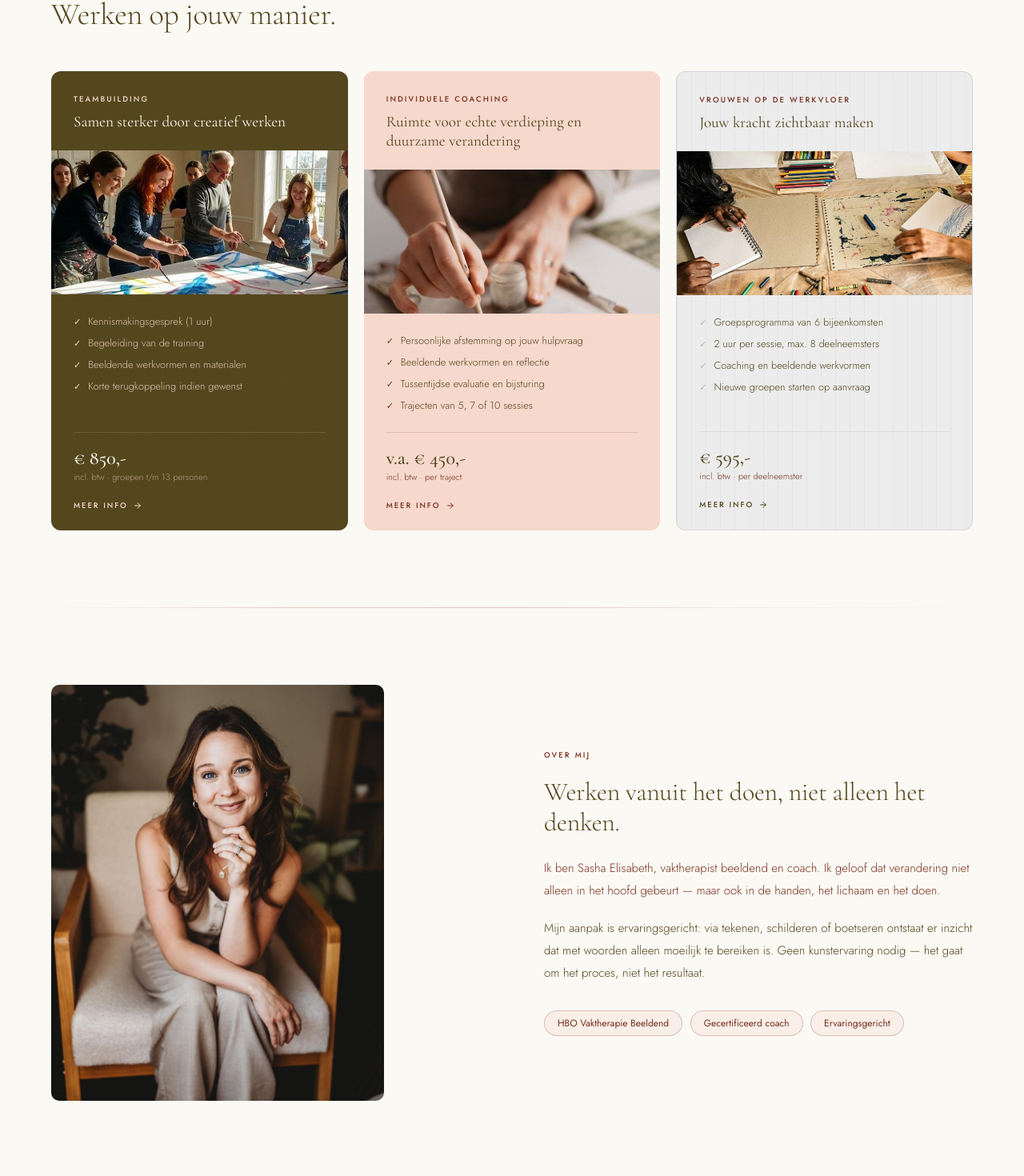
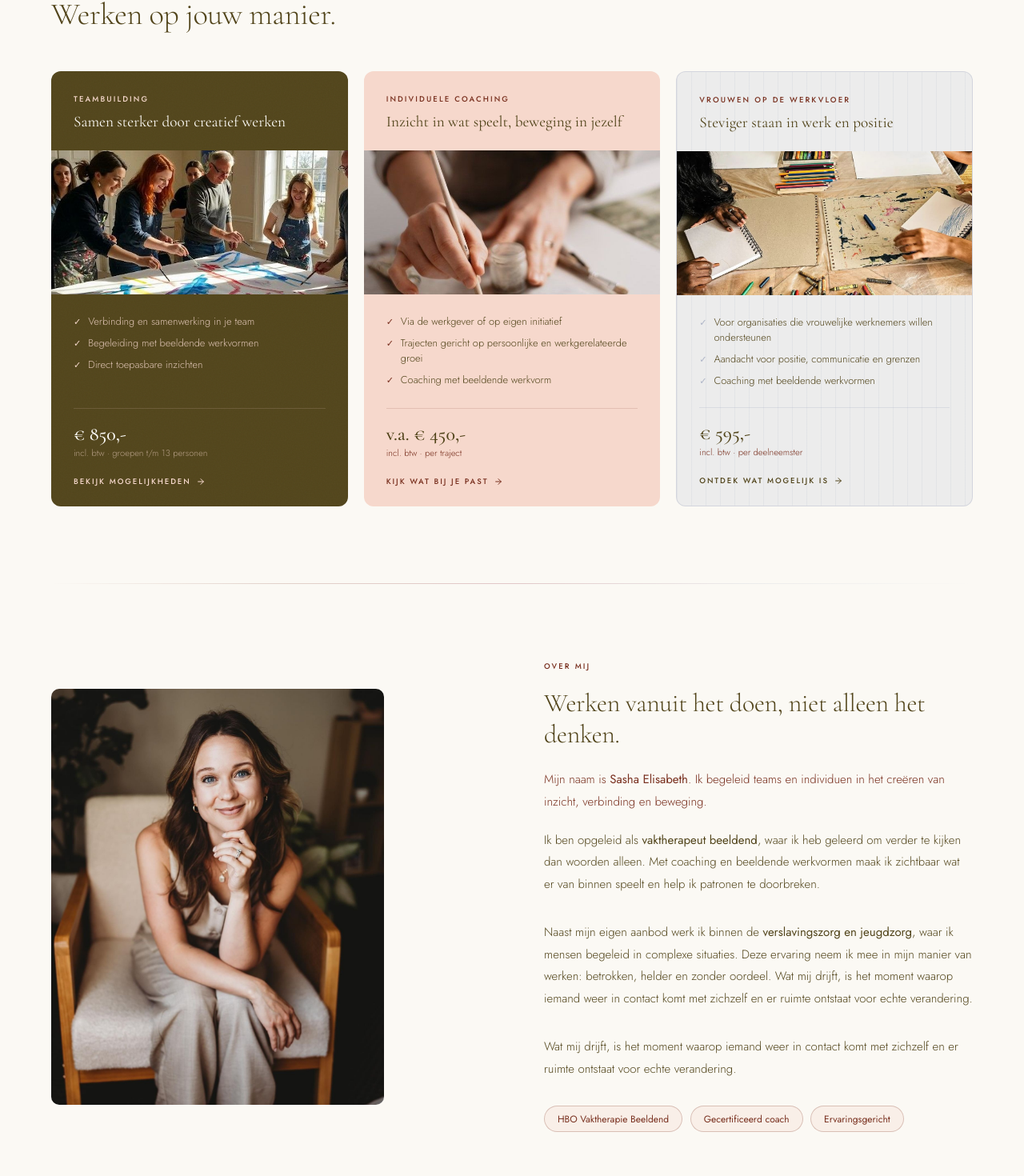
Before and after one commit to SashaElisabeth/website, a Next.js app: page / in a window 1280 px wide. Shown: the part 940-2410 px from the top of the page at 80% size. Built offline with nearby package versions, Linux system fonts and the light colour scheme.

Commit message:
Refactor main page text changes

```diff
--- a/src/app/page.tsx
+++ b/src/app/page.tsx
@@ -73,8 +73,8 @@ export default async function Home({ searchParams }: { searchParams: Promise<{ s
               color: "rgba(247,239,210,0.7)",
               maxWidth: "360px", marginBottom: "2.5rem",
             }}>
-              Ik ben Sasha Elisabeth — vaktherapist en coach. Via beeldende therapie
-              en coaching help ik individuen en teams dichter bij zichzelf te komen.
+              Mijn naam is <strong>Sasha Elisabeth</strong> en ik begeleid teams en individuen in het zichtbaar maken van wat er van binnen speelt en welke patronen daarin meebewegen.
+              Met coaching en beeldende werkvormen ontstaat ruimte voor inzicht, verbinding en blijvende groei.
             </p>
             <a href="#aanbod" className="fade-up delay-3 btn-ghost-light" style={{
               display: "inline-flex", alignItems: "center", gap: "0.65rem",
@@ -161,10 +161,9 @@ export default async function Home({ searchParams }: { searchParams: Promise<{ s
               <div style={{ padding: "1.5rem 1.75rem", display: "flex", flexDirection: "column", flex: 1 }}>
                 <ul style={{ listStyle: "none", padding: 0, margin: "0 0 1.5rem", display: "flex", flexDirection: "column", gap: "0.5rem", flex: 1 }}>
                   {[
-                    "Kennismakingsgesprek (1 uur)",
-                    "Begeleiding van de training",
-                    "Beeldende werkvormen en materialen",
-                    "Korte terugkoppeling indien gewenst",
+                    "Verbinding en samenwerking in je team",
+                    "Begeleiding met beeldende werkvormen",
+                    "Direct toepasbare inzichten",
                   ].map(item => (
                     <li key={item} style={{ display: "flex", gap: "0.55rem", alignItems: "flex-start" }}>
                       <span style={{ color: "var(--accent-3)", flexShrink: 0, marginTop: "2px", fontSize: "0.7rem" }}>✓</span>
@@ -177,7 +176,7 @@ export default async function Home({ searchParams }: { searchParams: Promise<{ s
                   <p style={{ fontFamily: "var(--font-sans)", fontSize: "0.7rem", fontWeight: 300, color: "rgba(246,216,204,0.6)", margin: 0 }}>incl. btw · groepen t/m 13 personen</p>
                 </div>
                 <div style={{ display: "flex", alignItems: "center", gap: "0.45rem", fontFamily: "var(--font-sans)", fontSize: "0.6rem", letterSpacing: "0.2em", textTransform: "uppercase", fontWeight: 500, color: "var(--accent-3)" }}>
-                  Meer info
+                  Bekijk mogelijkheden
                   <svg width="10" height="10" viewBox="0 0 12 12" fill="none"><path d="M2 6h8M6 2l4 4-4 4" stroke="currentColor" strokeWidth="1.2" strokeLinecap="round" strokeLinejoin="round"/></svg>
                 </div>
               </div>
@@ -197,7 +196,7 @@ export default async function Home({ searchParams }: { searchParams: Promise<{ s
                 fontFamily: "var(--font-display)", fontSize: "clamp(1.2rem, 1.5vw, 1.5rem)",
                 fontWeight: 400, color: "var(--accent-1)", margin: 0, lineHeight: 1.25,
               }}>
-                Ruimte voor echte verdieping en duurzame verandering
+                Inzicht in wat speelt, beweging in jezelf
               </h3>
             </div>
             <div style={{ height: "180px", flexShrink: 0, overflow: "hidden" }}>
@@ -206,10 +205,9 @@ export default async function Home({ searchParams }: { searchParams: Promise<{ s
             <div style={{ padding: "1.5rem 1.75rem", display: "flex", flexDirection: "column", flex: 1 }}>
               <ul style={{ listStyle: "none", padding: 0, margin: "0 0 1.5rem", display: "flex", flexDirection: "column", gap: "0.5rem", flex: 1 }}>
                 {[
-                  "Persoonlijke afstemming op jouw hulpvraag",
-                  "Beeldende werkvormen en reflectie",
-                  "Tussentijdse evaluatie en bijsturing",
-                  "Trajecten van 5, 7 of 10 sessies",
+                  "Via de werkgever of op eigen initiatief",
+                  "Trajecten gericht op persoonlijke en werkgerelateerde groei",
+                  "Coaching met beeldende werkvorm",
                 ].map(item => (
                   <li key={item} style={{ display: "flex", gap: "0.55rem", alignItems: "flex-start" }}>
                     <span style={{ color: "var(--accent-2)", flexShrink: 0, marginTop: "2px", fontSize: "0.7rem" }}>✓</span>
@@ -222,7 +220,7 @@ export default async function Home({ searchParams }: { searchParams: Promise<{ s
                 <p style={{ fontFamily: "var(--font-sans)", fontSize: "0.7rem", fontWeight: 300, color: "var(--accent-2)", margin: 0 }}>incl. btw · per traject</p>
               </div>
               <div style={{ display: "flex", alignItems: "center", gap: "0.45rem", fontFamily: "var(--font-sans)", fontSize: "0.6rem", letterSpacing: "0.2em", textTransform: "uppercase", fontWeight: 500, color: "var(--accent-2)" }}>
-                Meer info
+                Kijk wat bij je past
                 <svg width="10" height="10" viewBox="0 0 12 12" fill="none"><path d="M2 6h8M6 2l4 4-4 4" stroke="currentColor" strokeWidth="1.2" strokeLinecap="round" strokeLinejoin="round"/></svg>
               </div>
             </div>
@@ -249,7 +247,7 @@ export default async function Home({ searchParams }: { searchParams: Promise<{ s
                   fontFamily: "var(--font-display)", fontSize: "clamp(1.2rem, 1.5vw, 1.5rem)",
                   fontWeight: 400, color: "var(--accent-1)", margin: 0, lineHeight: 1.25,
                 }}>
-                  Jouw kracht zichtbaar maken
+                  Steviger staan in werk en positie
                 </h3>
               </div>
               <div style={{ height: "180px", flexShrink: 0, overflow: "hidden" }}>
@@ -258,10 +256,9 @@ export default async function Home({ searchParams }: { searchParams: Promise<{ s
               <div style={{ padding: "1.5rem 1.75rem", display: "flex", flexDirection: "column", flex: 1 }}>
                 <ul style={{ listStyle: "none", padding: 0, margin: "0 0 1.5rem", display: "flex", flexDirection: "column", gap: "0.5rem", flex: 1 }}>
                   {[
-                    "Groepsprogramma van 6 bijeenkomsten",
-                    "2 uur per sessie, max. 8 deelneemsters",
-                    "Coaching en beeldende werkvormen",
-                    "Nieuwe groepen starten op aanvraag",
+                    "Voor organisaties die vrouwelijke werknemers willen ondersteunen",
+                    "Aandacht voor positie, communicatie en grenzen",
+                    "Coaching met beeldende werkvormen",
                   ].map(item => (
                     <li key={item} style={{ display: "flex", gap: "0.55rem", alignItems: "flex-start" }}>
                       <span style={{ color: "var(--accent-5)", flexShrink: 0, marginTop: "2px", fontSize: "0.7rem" }}>✓</span>
@@ -274,7 +271,7 @@ export default async function Home({ searchParams }: { searchParams: Promise<{ s
                   <p style={{ fontFamily: "var(--font-sans)", fontSize: "0.7rem", fontWeight: 300, color: "var(--accent-2)", margin: 0 }}>incl. btw · per deelneemster</p>
                 </div>
                 <div style={{ display: "flex", alignItems: "center", gap: "0.45rem", fontFamily: "var(--font-sans)", fontSize: "0.6rem", letterSpacing: "0.2em", textTransform: "uppercase", fontWeight: 500, color: "var(--accent-1)" }}>
-                  Meer info
+                  Ontdek wat mogelijk is
                   <svg width="10" height="10" viewBox="0 0 12 12" fill="none"><path d="M2 6h8M6 2l4 4-4 4" stroke="currentColor" strokeWidth="1.2" strokeLinecap="round" strokeLinejoin="round"/></svg>
                 </div>
               </div>
@@ -325,18 +322,31 @@ export default async function Home({ searchParams }: { searchParams: Promise<{ s
             fontSize: "0.9375rem", lineHeight: 1.85,
             color: "var(--accent-2)", marginBottom: "1.25rem",
           }}>
-            Ik ben Sasha Elisabeth, vaktherapist beeldend en coach. Ik geloof dat
-            verandering niet alleen in het hoofd gebeurt — maar ook in de handen,
-            het lichaam en het doen.
+            Mijn naam is <strong>Sasha Elisabeth</strong>.
+            Ik begeleid teams en individuen in het creëren van inzicht, verbinding en beweging.
           </p>
           <p style={{
             fontFamily: "var(--font-sans)", fontWeight: 300,
             fontSize: "0.9375rem", lineHeight: 1.85,
             color: "var(--ink)", marginBottom: "2rem",
           }}>
-            Mijn aanpak is ervaringsgericht: via tekenen, schilderen of boetseren
-            ontstaat er inzicht dat met woorden alleen moeilijk te bereiken is.
-            Geen kunstervaring nodig — het gaat om het proces, niet het resultaat.
+            Ik ben opgeleid als <strong>vaktherapeut beeldend</strong>, waar ik heb geleerd om verder te kijken dan woorden alleen.
+            Met coaching en beeldende werkvormen maak ik zichtbaar wat er van binnen speelt en help ik patronen te doorbreken.
+          </p>
+          <p style={{
+            fontFamily: "var(--font-sans)", fontWeight: 300,
+            fontSize: "0.9375rem", lineHeight: 1.85,
+            color: "var(--ink)", marginBottom: "2rem",
+          }}>
+            Naast mijn eigen aanbod werk ik binnen de <strong>verslavingszorg en jeugdzorg</strong>, waar ik mensen begeleid in complexe situaties. Deze ervaring neem ik mee in mijn manier van werken: betrokken, helder en zonder oordeel.
+            Wat mij drijft, is het moment waarop iemand weer in contact komt met zichzelf en er ruimte ontstaat voor echte verandering.
+          </p>
+          <p style={{
+            fontFamily: "var(--font-sans)", fontWeight: 300,
+            fontSize: "0.9375rem", lineHeight: 1.85,
+            color: "var(--ink)", marginBottom: "2rem",
+          }}>
+            Wat mij drijft, is het moment waarop iemand weer in contact komt met zichzelf en er ruimte ontstaat voor echte verandering.
           </p>
           <div style={{ display: "flex", flexWrap: "wrap", gap: "0.6rem" }}>
             {["HBO Vaktherapie Beeldend", "Gecertificeerd coach", "Ervaringsgericht"].map(tag => (
@@ -380,8 +390,21 @@ export default async function Home({ searchParams }: { searchParams: Promise<{ s
             fontSize: "0.9375rem", lineHeight: 1.85,
             color: "var(--accent-2)", marginBottom: "2rem",
           }}>
-            Heb je een vraag of wil je meer weten? Stuur een bericht —
-            ik reageer binnen twee werkdagen.
+            Wil je meer weten of een aanvraag doen? Vul het contactformulier in, dan neem ik zo snel mogelijk contact met je op.
+          </p>
+          <p style={{
+            fontFamily: "var(--font-sans)", fontWeight: 300,
+            fontSize: "0.9375rem", lineHeight: 1.85,
+            color: "var(--accent-2)", marginBottom: "2rem",
+          }}>
+            We beginnen altijd met een (online) kennismakingsgesprek van maximaal één uur. Hierin bespreken we jouw wensen en verwachtingen, de praktische details, en kijken we samen wat het beste past bij jouw situatie.
+          </p>
+          <p style={{
+            fontFamily: "var(--font-sans)", fontWeight: 300,
+            fontSize: "0.9375rem", lineHeight: 1.85,
+            color: "var(--accent-2)", marginBottom: "2rem",
+          }}>
+            <strong>Klaar om te ontdekken wat mogelijk is?</strong>
           </p>
           <a href="mailto:hallo@sashaelisabeth.nl" style={{
             fontFamily: "var(--font-display)", fontSize: "1.125rem",
```
